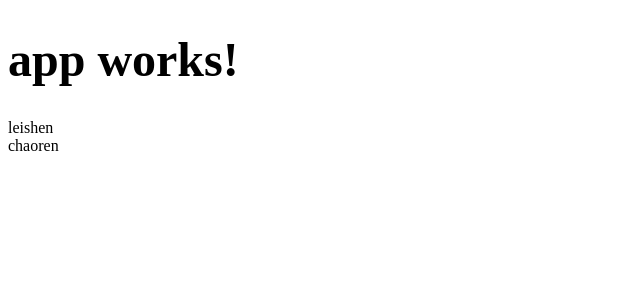
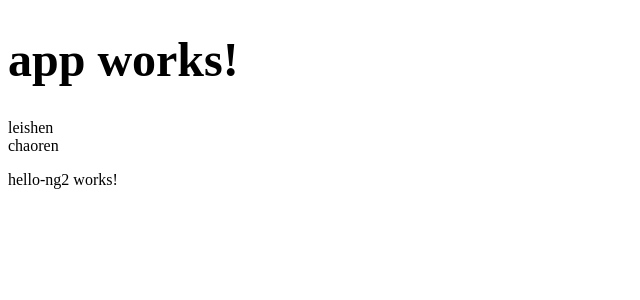
Before and after one commit to yy7054wyq5/ng2-webapp, an Angular app: page / in a window 1280 px wide. Shown: the top 300 px of the page, without its empty margins (0-640 px from the left). Built offline with nearby package versions, Linux system fonts and the light colour scheme.

Commit message:
新增组件

```diff
--- a/src/app/app.component.html
+++ b/src/app/app.component.html
@@ -4,3 +4,4 @@
 <ul>
   <li *ngFor="let hero of heroes" (click)="change(hero)">{{hero}}</li>
 </ul>
+<app-hello-ng2></app-hello-ng2>
--- a/src/app/app.module.ts
+++ b/src/app/app.module.ts
@@ -3,7 +3,7 @@ import { NgModule } from '@angular/core';
 import { FormsModule } from '@angular/forms';
 import { HttpModule } from '@angular/http';
 
-import { AppComponent } from './app.component';
+import { AppComponent } from './app.component';//根组件
 import { HelloNg2Component } from './hello-ng2/hello-ng2.component';
 
 @NgModule({
--- a/src/app/hello-ng2/hello-ng2.component.ts
+++ b/src/app/hello-ng2/hello-ng2.component.ts
@@ -1,7 +1,7 @@
 import { Component, OnInit } from '@angular/core';
 
 @Component({
-  selector: 'hello-ng2',
+  selector: 'app-hello-ng2',
   templateUrl: './hello-ng2.component.html',
   styleUrls: ['./hello-ng2.component.css']
 })
```
